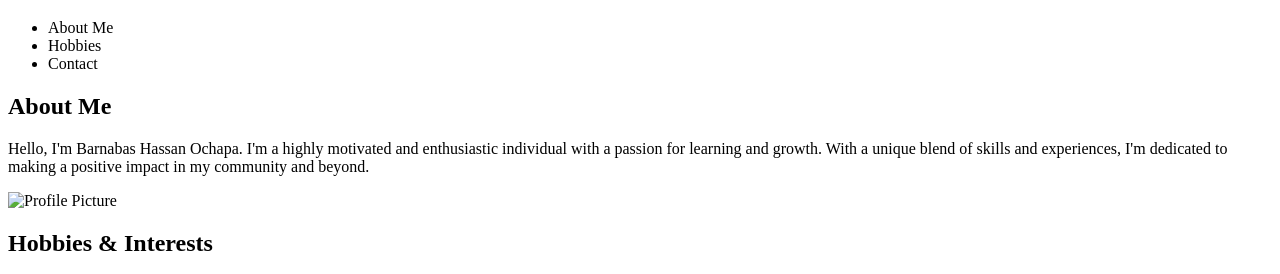
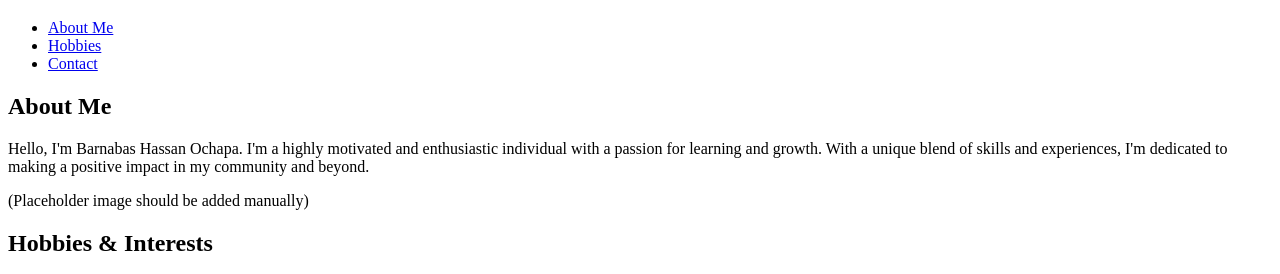
Before and after one commit to Ochapski/Barnabas-Portfolio, a plain HTML site: page index.html in a window 1280 px wide. Shown: the part 61-335 px from the top of the page. Drawn offline with Linux system fonts and the light colour scheme.

Commit message:
Add files via upload

```diff
--- a/index.html
+++ b/index.html
@@ -12,9 +12,9 @@
         <h1>My Profile</h1>
         <nav>
             <ul>
-                <li>About Me</li>
-                <li>Hobbies</li>
-                <li>Contact</li>
+                <li><a href="#">About Me</a></li>
+                <li><a href="#">Hobbies</a></li>
+                <li><a href="#">Contact</a></li>
             </ul>
         </nav>
     </header>
@@ -24,7 +24,7 @@
         <h2>About Me</h2>
         <p>Hello, I'm Barnabas Hassan Ochapa. I'm a highly motivated and enthusiastic individual with a passion for learning and growth.
         With a unique blend of skills and experiences, I'm dedicated to making a positive impact in my community and beyond.</p>
-        <img src="profile_picture.jpeg" alt="Profile Picture">
+        <p>(Placeholder image should be added manually)</p>
     </section>
 
     <!-- Hobbies Section -->
```
